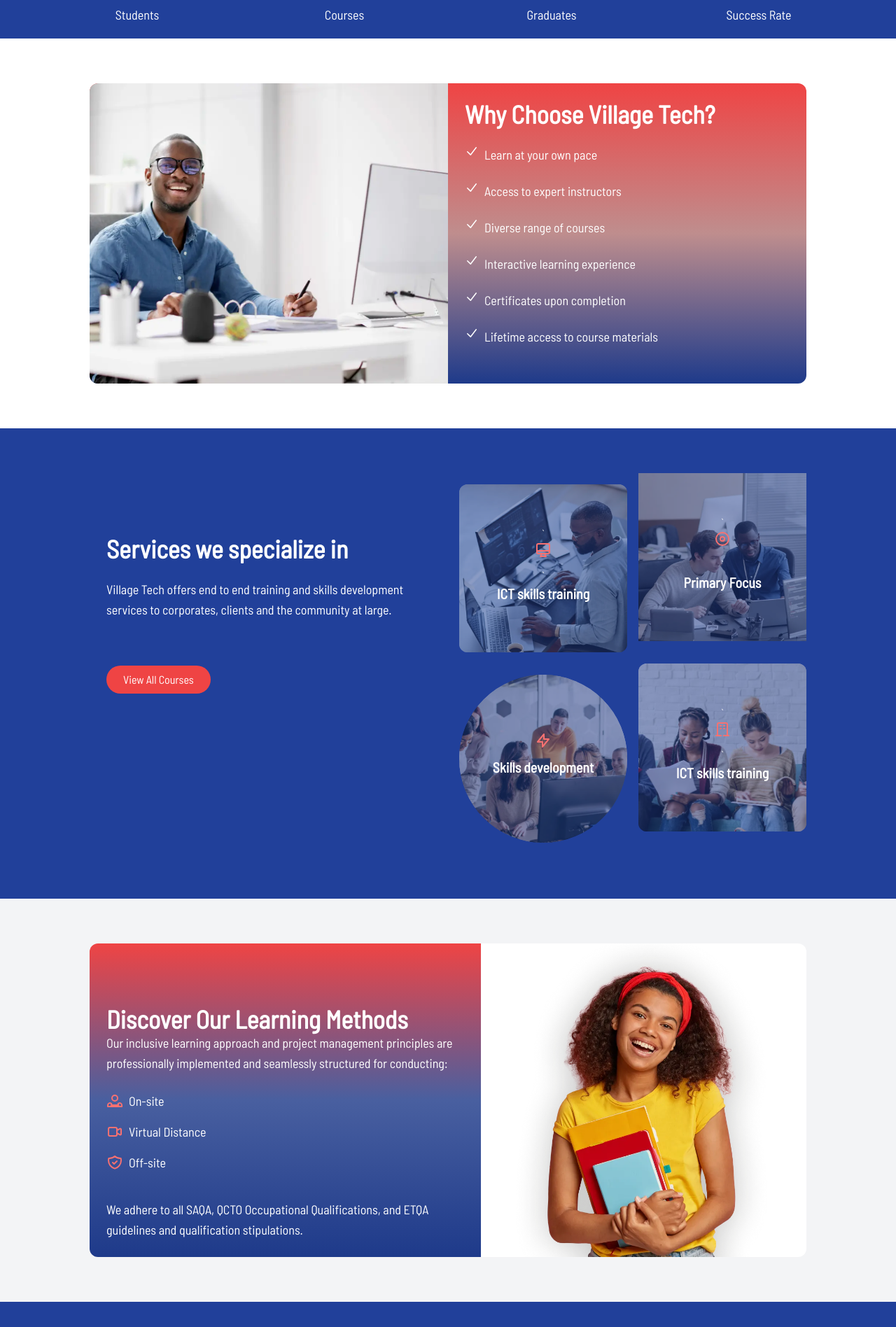
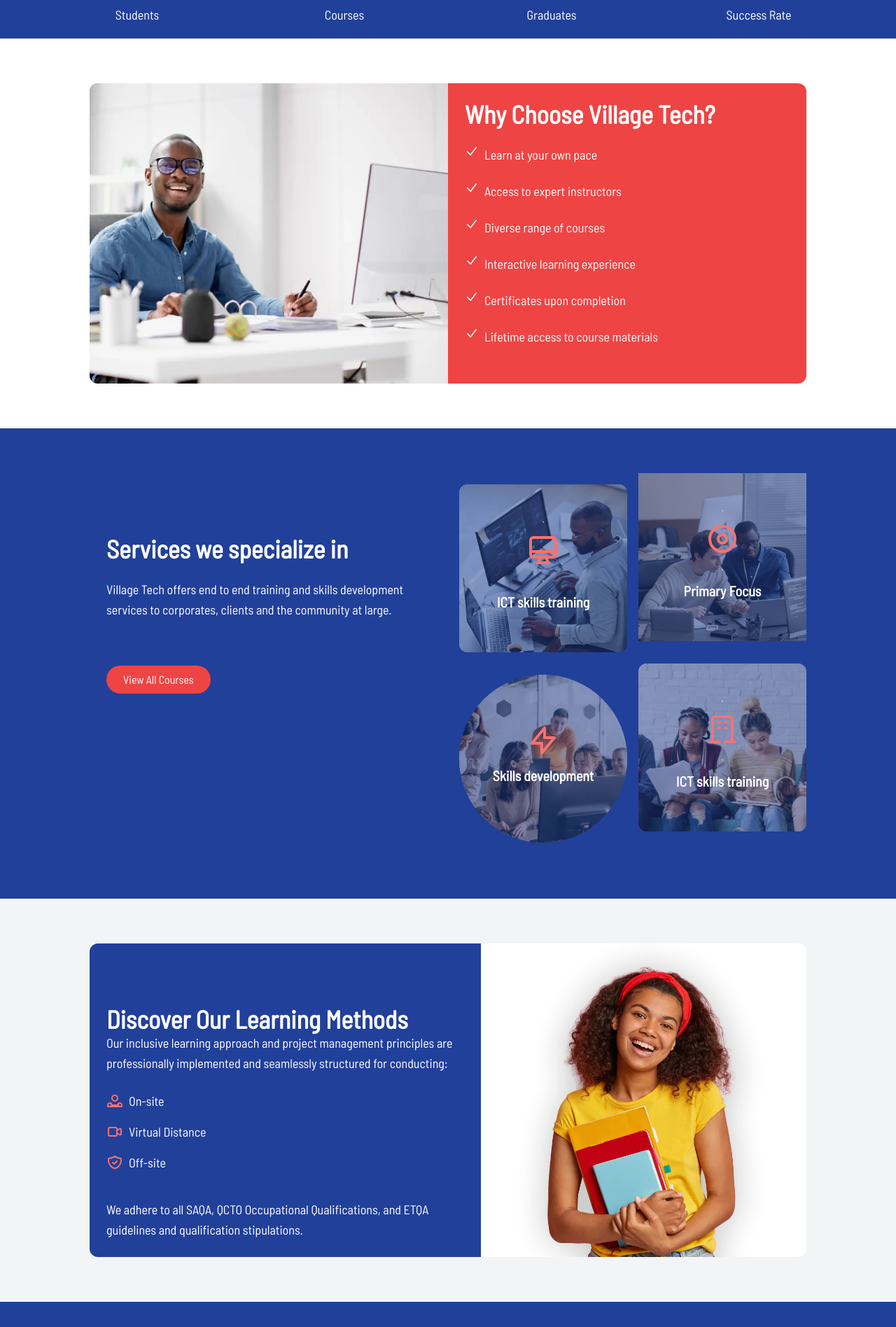
Before and after one commit to Ristar-art/Vill-Tech, a SvelteKit app: page / in a window 1280 px wide. Shown: the part 701-2597 px from the top of the page at 70% size. Built offline with nearby package versions, Linux system fonts and the light colour scheme; no server answers; the database is empty.

Commit message:
latest changes

```diff
--- a/src/routes/+layout.svelte
+++ b/src/routes/+layout.svelte
@@ -12,7 +12,7 @@
     </main>
     <Carousel speed={20} direction="left" />
 
-    <footer class="bg-vtBlue p-8">
+    <footer class="bg-[#21409A] p-8">
         <div class="max-w-7xl mx-auto grid grid-cols-1 md:grid-cols-4 gap-8">
             <!-- Social Media -->
             <div>
@@ -110,7 +110,7 @@
             </div>
 
             <!-- Enabling Partners -->
-            <div>
+            <!-- <div>
                 <h3 class="text-xl font-bold text-vtRed mb-4">
                     Our Enabling Partners
                 </h3>
@@ -154,9 +154,8 @@
                         >
                         <p>QCTO</p>
                     </div>
-                    <!-- Add more icons as needed -->
                 </div>
-            </div>
+            </div> -->
         </div>
 
         <div class="mt-8 text-center">
--- a/src/routes/+page.svelte
+++ b/src/routes/+page.svelte
@@ -143,7 +143,7 @@
 
 
     <section class="py-16 bg-white flex justify-center w-full">
-      <div class="flex flex-col md:flex-row justify-between rounded-xl transition-all duration-300 bg-gradient-to-t from-blue-900 via-blue-900/80  via-red-900/50 to-red-500 md:max-w-5xl">
+      <div class="flex flex-col md:flex-row justify-between rounded-xl transition-all duration-300 bg-red-500 md:max-w-5xl">
         <div class="w-full md:w-[36rem] flex flex-end transition-all duration-300">
           <img src="/Village Tech ~ SM_Facebook.webp" class="w-full mx-auto 2xl:-mb-20 rounded-tl-xl rounded-bl-xl" loading="lazy" alt="Learning methods" />
         </div>
@@ -192,7 +192,7 @@
 
               <div class="w-full md:w-[15rem] h-full md:h-[15rem] rounded-xl overflow-hidden m-4" style="background-image: url('/VT6.webp');background-size: cover; background-position: center;">
                 <div class="flex flex-col justify-center items-center h-full bg-blue-900/50 text-white p-6">
-                  `<svg xmlns="http://www.w3.org/2000/svg" class="w-6 h-6 mb-3 text-red-400" fill="none" viewBox="0 0 24 24" stroke="currentColor" stroke-width="2">
+                  `<svg xmlns="http://www.w3.org/2000/svg" class="w-12 h-12 mb-3 text-red-400" fill="none" viewBox="0 0 24 24" stroke="currentColor" stroke-width="2">
                     <path stroke-linecap="round" stroke-linejoin="round" d="M9.75 17L9 20l-1 1h8l-1-1-.75-3M3 13h18M5 17h14a2 2 0 002-2V5a2 2 0 00-2-2H5a2 2 0 00-2 2v10a2 2 0 002 2z" />
                   </svg>`
                   <h2 class="text-xl font-bold mb-3 text-white">ICT skills training</h2>
@@ -201,7 +201,7 @@
               </div>
               <div class="w-full md:w-[15rem] h-full md:h-[15rem] bg-slate-500 rounded-md" style="background-image: url('/7.webp');background-size: cover; background-position: center;">
                 <div class="flex flex-col justify-center items-center h-full bg-blue-900/50 text-white p-6">
-                  `<svg xmlns="http://www.w3.org/2000/svg" class="w-6 h-6 mb-3 text-red-400" fill="none" viewBox="0 0 24 24" stroke="currentColor" stroke-width="2">
+                  `<svg xmlns="http://www.w3.org/2000/svg" class="w-12 h-12 mb-3 text-red-400" fill="none" viewBox="0 0 24 24" stroke="currentColor" stroke-width="2">
                     <path stroke-linecap="round" stroke-linejoin="round" d="M15 12a3 3 0 11-6 0 3 3 0 016 0zm6 0a9 9 0 11-18 0 9 9 0 0118 0z" />
                   </svg>`
                   <h2 class="text-xl font-bold mb-3 text-white">Primary Focus</h2>
@@ -209,7 +209,7 @@
               </div>
               <div class="w-full md:w-[15rem] h-full md:h-[15rem]  rounded-full m-4 overflow-hidden" style="background-image: url('/10.webp');background-size: cover; background-position: center;">
                 <div class="flex flex-col justify-center items-center h-full bg-blue-900/50 text-white p-6">
-                  <svg xmlns="http://www.w3.org/2000/svg" class="w-6 h-6 mb-3 text-red-400" fill="none" viewBox="0 0 24 24" stroke="currentColor" stroke-width="2">
+                  <svg xmlns="http://www.w3.org/2000/svg" class="w-12 h-12 mb-3 text-red-400" fill="none" viewBox="0 0 24 24" stroke="currentColor" stroke-width="2">
                     <path stroke-linecap="round" stroke-linejoin="round" d="M13 10V3L4 14h7v7l9-11h-7z" />
                   </svg>
                   <h2 class="text-xl font-bold mb-3 text-white">Skills development</h2>
@@ -217,7 +217,7 @@
               </div>
               <div class="w-full md:w-[15rem] h-full md:h-[15rem] rounded-xl overflow-hidden" style="background-image: url('/9.webp');background-size: cover; background-position: center;">
                 <div class="flex flex-col justify-center items-center h-full bg-blue-900/50 text-white p-6">
-                  `<svg xmlns="http://www.w3.org/2000/svg" class="w-6 h-6 mb-3 text-red-400" fill="none" viewBox="0 0 24 24" stroke="currentColor" stroke-width="2">
+                  `<svg xmlns="http://www.w3.org/2000/svg" class="w-12 h-12 mb-3 text-red-400" fill="none" viewBox="0 0 24 24" stroke="currentColor" stroke-width="2">
                     <path stroke-linecap="round" stroke-linejoin="round" d="M19 21V5a2 2 0 00-2-2H7a2 2 0 00-2 2v16m14 0h2m-2 0h-5m-9 0H3m2 0h5M9 7h1m-1 4h1m4-4h1m-1 4h1" />
                   </svg>`
                   <h2 class="text-xl font-bold mb-3 text-white">ICT skills training</h2>
@@ -230,7 +230,7 @@
     <section class="py-16 flex justify-center w-full bg-gray-100">
       <div class="flex flex-col md:flex-row justify-between transition-all duration-300 md:max-w-5xl w-full">
         <!-- Left Column: Text Content -->
-        <div class="w-full md:w-[36rem] flex flex-col justify-between bg-gradient-to-t from-blue-900 via-blue-900/80 to-red-500 rounded-tl-xl rounded-bl-xl text-white">
+        <div class="w-full md:w-[36rem] flex flex-col justify-between bg-[#21409a] rounded-tl-xl rounded-bl-xl text-white">
           <div class="h-[8rem] px-6 flex items-end">
             <h1 class="text-4xl font-bold">Discover Our Learning Methods</h1>
           </div>
```
